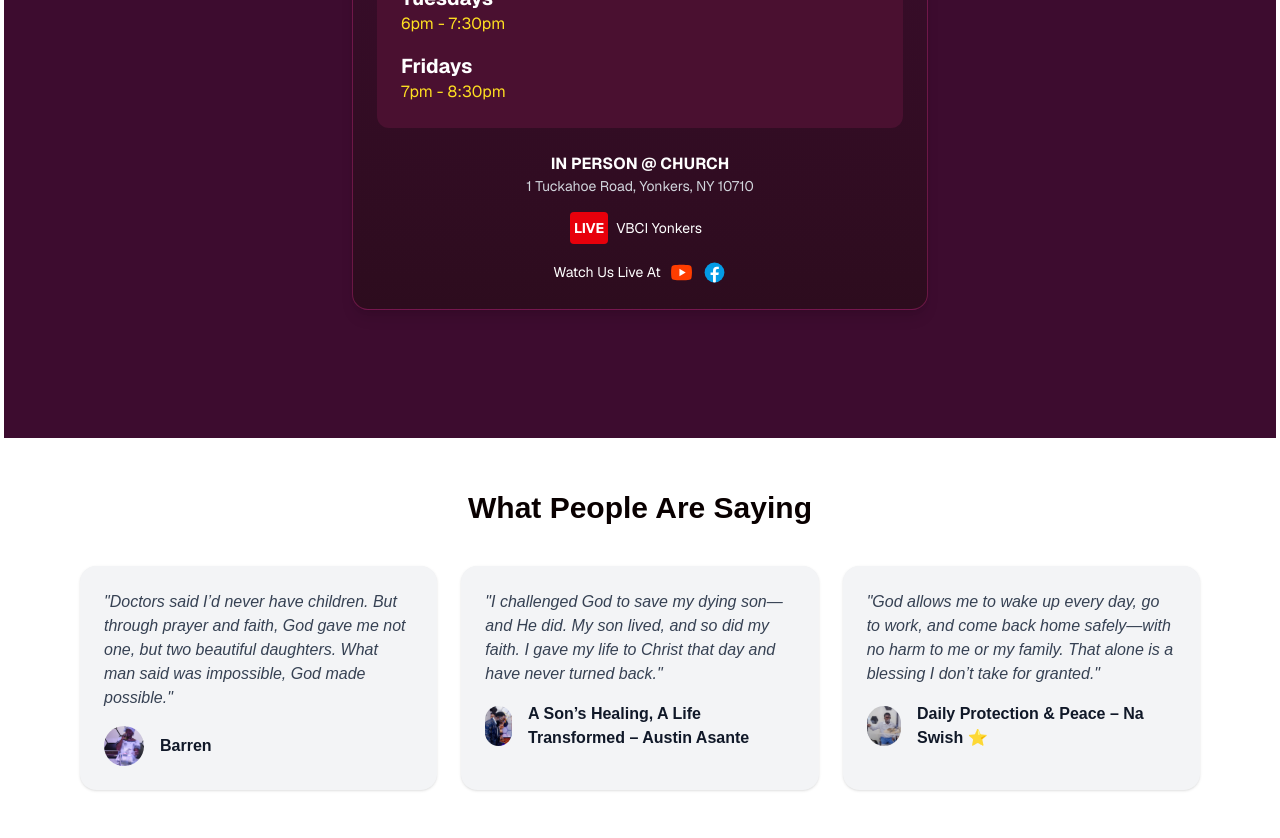
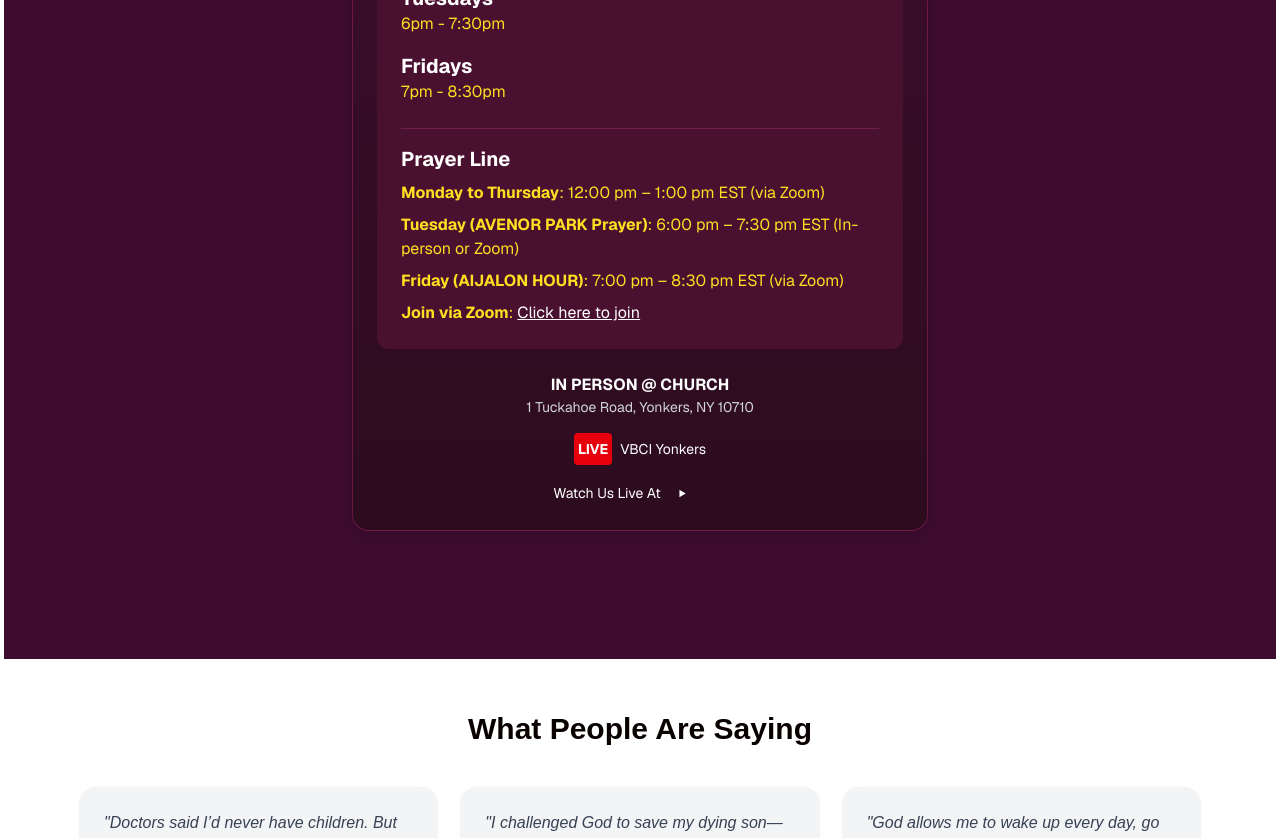
Before and after one commit to Ebaah98/victory_bible_church, a Next.js app: page / in a window 1280 px wide. Shown: the part 3620-4458 px from the top of the page. Built offline with nearby package versions, Linux system fonts and the light colour scheme.

Commit message:
Update Contact.tsx

```diff
--- a/src/components/Contact.tsx
+++ b/src/components/Contact.tsx
@@ -8,7 +8,7 @@ export default function Contact() {
 function ChurchFlyer() {
   return (
     <div
-      className="flex items-center bg-[#3d0c2f] justify-center  text-white font-sans p-[5%] md:p-[10%] border-4 shadow-4xl"
+      className="flex items-center bg-[#3d0c2f] justify-center text-white font-sans p-[5%] md:p-[10%] border-4 shadow-4xl"
       id="contact"
     >
       <div className="relative bg-gradient-to-b from-[#3d0c2f] to-[#2d0c1e] rounded-2xl shadow-lg max-w-xl w-full p-6 border border-pink-500/30">
@@ -22,71 +22,72 @@ function ChurchFlyer() {
           </h3>
           <p className="italic text-yellow-400 mt-2">You are welcome</p>
         </div>
+
         {/* Service Times */}
         <div className="bg-[#4a1030] rounded-xl p-6">
           <div className="mb-4">
             <h4 className="text-xl font-bold text-white">Sundays</h4>
-            <p className="text-yellow-300">{`${AppConstant.churchServiceTime.Sunday.time}`}</p>
+            <p className="text-yellow-300">{AppConstant.churchServiceTime.Sunday.time}</p>
           </div>
           <div className="mb-4">
             <h4 className="text-xl font-bold text-white">Tuesdays</h4>
-            <p className="text-yellow-300">{`${AppConstant.churchServiceTime.Tuesday.time}`}</p>
+            <p className="text-yellow-300">{AppConstant.churchServiceTime.Tuesday.time}</p>
           </div>
-          <div>
+          <div className="mb-4">
             <h4 className="text-xl font-bold text-white">Fridays</h4>
-            <p className="text-yellow-300">{`${AppConstant.churchServiceTime.Friday.time}`}</p>
+            <p className="text-yellow-300">{AppConstant.churchServiceTime.Friday.time}</p>
+          </div>
+
+          {/* Prayer Line */}
+          <div className="mt-6 border-t border-pink-400/20 pt-4 space-y-2">
+            <h4 className="text-xl font-bold text-white">Prayer Line</h4>
+            <p className="text-yellow-300"><strong>Monday to Thursday</strong>: 12:00 pm – 1:00 pm EST (via Zoom)</p>
+            <p className="text-yellow-300"><strong>Tuesday (AVENOR PARK Prayer)</strong>: 6:00 pm – 7:30 pm EST (In-person or Zoom)</p>
+            <p className="text-yellow-300"><strong>Friday (AIJALON HOUR)</strong>: 7:00 pm – 8:30 pm EST (via Zoom)</p>
+            <p className="text-yellow-300">
+              <strong>Join via Zoom</strong>:{" "}
+              <a
+                href="https://us02web.zoom.us/j/3202413847?pwd=iLzW1Gkoybk"
+                target="_blank"
+                rel="noopener noreferrer"
+                className="underline text-white hover:text-yellow-400"
+              >
+                Click here to join
+              </a>
+            </p>
           </div>
         </div>
+
         {/* Address */}
         <div className="text-center mt-6">
           <p className="font-bold text-white">IN PERSON @ CHURCH</p>
           <p className="text-sm text-gray-300">{AppConstant.churchAddress}</p>
         </div>
-        {/* Footer with icon */}
+
+        {/* Footer with icons */}
         <div className="flex justify-center items-center gap-2 mt-4">
           <div className="bg-red-600 p-1 rounded">
             <span className="text-white text-sm font-bold">LIVE</span>
           </div>
-          <p className="text-sm">VBCI Yonkers</p> <br />
+          <p className="text-sm">VBCI Yonkers</p>
         </div>
+
+        {/* Social Links */}
         <p className="text-sm text-center flex mt-4 gap-2 justify-center items-center">
-       <span>   Watch Us Live At</span>
-          <span className="">
+          <span>Watch Us Live At</span>
+          <span>
             <a href={AppConstant.YOUTUBE_LINK} className="hover:opacity-80 transition-all" target="_blank">
-              <svg
-                xmlns="http://www.w3.org/2000/svg"
-                x="0px"
-                y="0px"
-                width="25"
-                height="25"
-                viewBox="0 0 48 48"
-              >
-                <path
-                  fill="#FF3D00"
-                  d="M43.2,33.9c-0.4,2.1-2.1,3.7-4.2,4c-3.3,0.5-8.8,1.1-15,1.1c-6.1,0-11.6-0.6-15-1.1c-2.1-0.3-3.8-1.9-4.2-4C4.4,31.6,4,28.2,4,24c0-4.2,0.4-7.6,0.8-9.9c0.4-2.1,2.1-3.7,4.2-4C12.3,9.6,17.8,9,24,9c6.2,0,11.6,0.6,15,1.1c2.1,0.3,3.8,1.9,4.2,4c0.4,2.3,0.9,5.7,0.9,9.9C44,28.2,43.6,31.6,43.2,33.9z"
-                ></path>
+              <svg xmlns="http://www.w3.org/2000/svg" width="25" height="25" viewBox="0 0 48 48">
+                <path fill="#FF3D00" d="M43.2,33.9..."></path>
                 <path fill="#FFF" d="M20 31L20 17 32 24z"></path>
               </svg>
             </a>
           </span>
           <span>
             <a href={AppConstant.FACEBOOK_LINK} className="hover:opacity-80 transition-all" target="_blank">
-              <svg
-                xmlns="http://www.w3.org/2000/svg"
-                x="0px"
-                y="0px"
-                width="25"
-                height="25"
-                viewBox="0 0 48 48"
-              >
-                <path
-                  fill="#039be5"
-                  d="M24 5A19 19 0 1 0 24 43A19 19 0 1 0 24 5Z"
-                ></path>
-                <path
-                  fill="#fff"
-                  d="M26.572,29.036h4.917l0.772-4.995h-5.69v-2.73c0-2.075,0.678-3.915,2.619-3.915h3.119v-4.359c-0.548-0.074-1.707-0.236-3.897-0.236c-4.573,0-7.254,2.415-7.254,7.917v3.323h-4.701v4.995h4.701v13.729C22.089,42.905,23.032,43,24,43c0.875,0,1.729-0.08,2.572-0.194V29.036z"
-                ></path>
+              <svg xmlns="http://www.w3.org/2000/svg" width="25" height="25" viewBox="0 0 48 48">
+                <path fill="#039be5" d="M24 5A19 19 0 1 0 24 43..."></path>
+                <path fill="#fff" d="M26.572,29.036h4.917..."></path>
               </svg>
             </a>
           </span>
```
